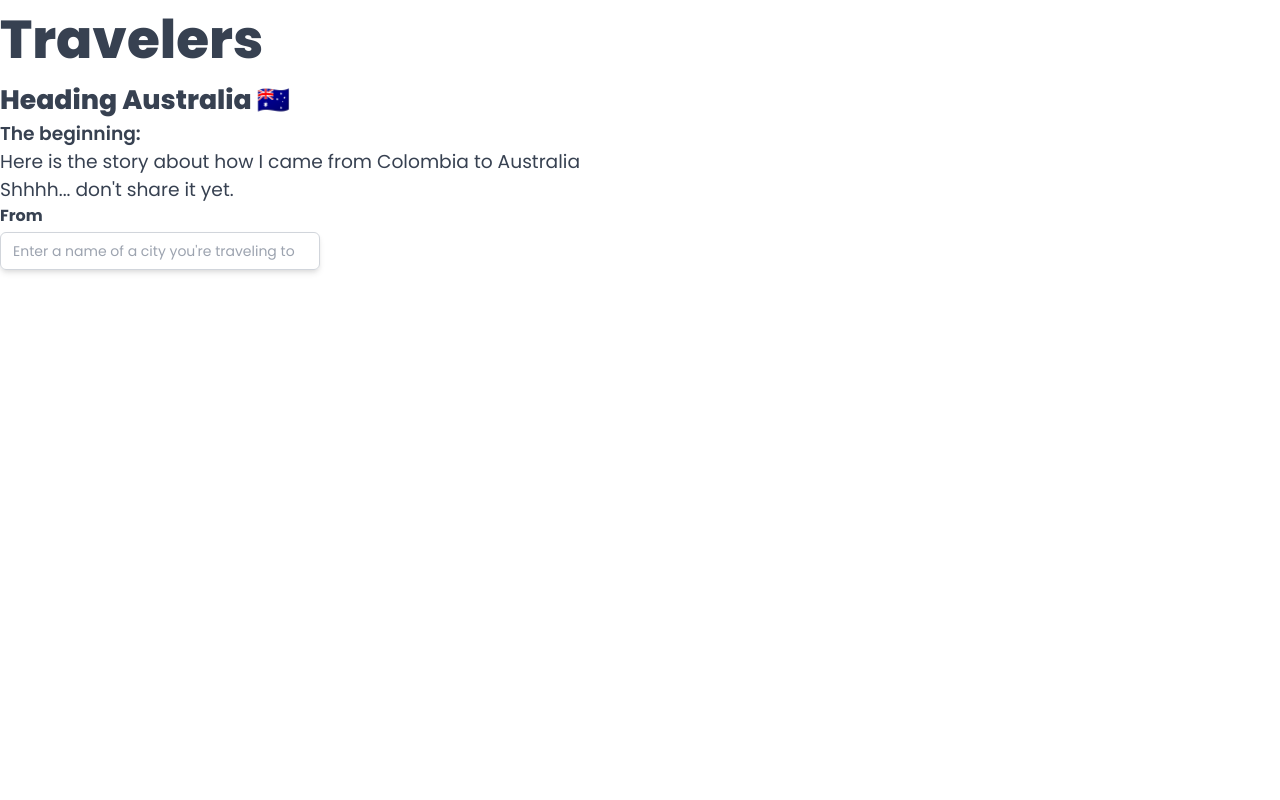
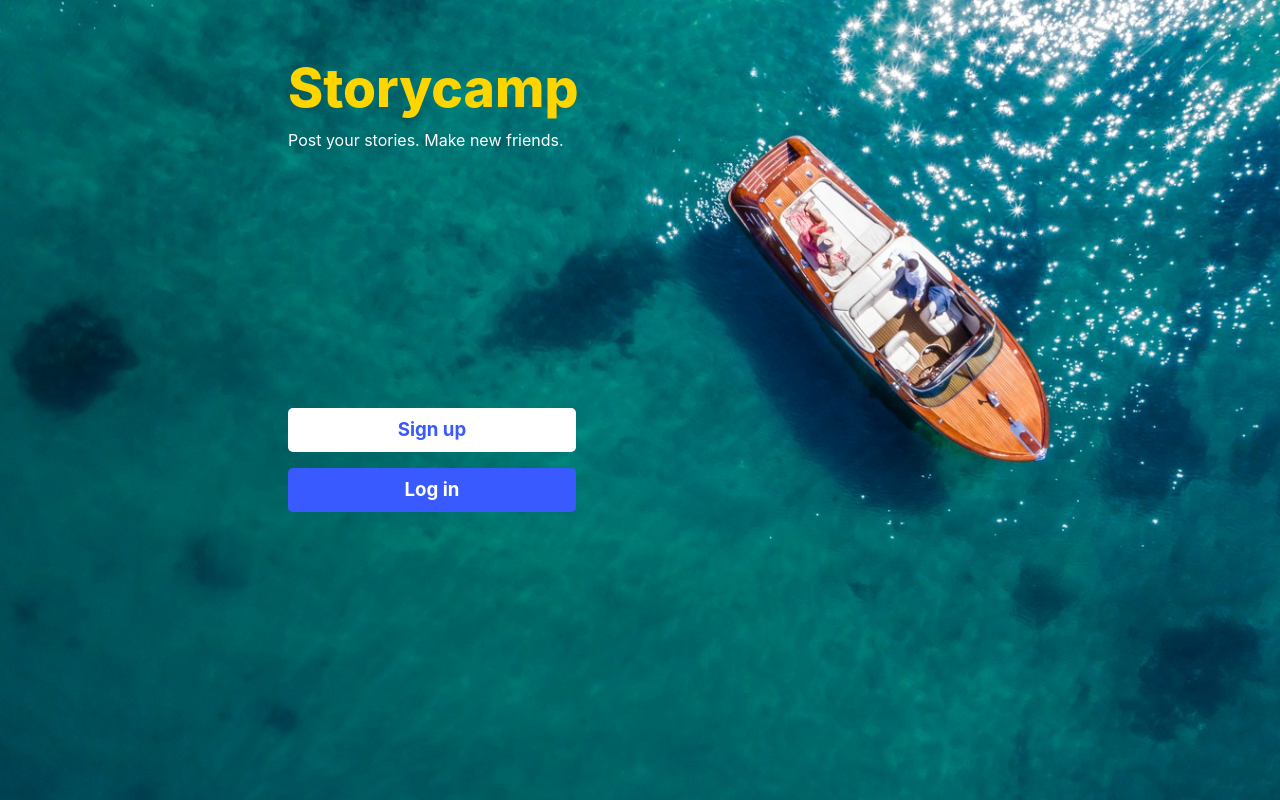
Before and after one commit to jhonny9550/personal-blog, a React (Create React App) app: page / in a window 1280 px wide. Built offline with nearby package versions, Linux system fonts and the light colour scheme.

Commit message:
#6 (Authentication)
Home page created

Login initial page added

React router dom added to libraries and configured

```diff
--- a/package.json
+++ b/package.json
@@ -13,6 +13,7 @@
     "react": "^17.0.2",
     "react-dom": "^17.0.2",
     "react-feather": "^2.0.9",
+    "react-router-dom": "^5.2.0",
     "react-scripts": "4.0.3",
     "typescript": "^4.2.3",
     "web-vitals": "^1.1.1"
@@ -44,6 +45,7 @@
   "devDependencies": {
     "@craco/craco": "^6.1.1",
     "@tailwindcss/postcss7-compat": "^2.0.4",
+    "@types/react-router-dom": "^5.1.7",
     "autoprefixer": "^9.8.6",
     "postcss": "^7.0.35",
     "tailwindcss": "npm:@tailwindcss/postcss7-compat@^2.0.4"
--- a/src/App.tsx
+++ b/src/App.tsx
@@ -1,22 +1,13 @@
 import React from "react";
-import { MapPin } from "react-feather";
-import TextInput from "./components/TextInput";
+import { BrowserRouter as Router } from "react-router-dom";
+import Routes from "./routes/Routes";
 
 const App = () => (
-  <div className="font-sans">
-    <h1>Travelers</h1>
-    <h2>Heading Australia 🇦🇺</h2>
-    <h3>The beginning:</h3>
-    <p>Here is the story about how I came from Colombia to Australia</p>
-    <p className="sbody">Shhhh... don't share it yet.</p>
-    <TextInput
-      id="to"
-      label="From"
-      placeholder="Enter a name of a city you're traveling to"
-      endIcon={<MapPin className="text-yellow" />}
-      outlined
-    />
-  </div>
+  <>
+    <Router>
+      <Routes />
+    </Router>
+  </>
 );
 
 export default App;
--- /dev/null
+++ b/src/components/HomeTitle.tsx
@@ -0,0 +1,12 @@
+import React from "react";
+
+const HomeTitle = () => {
+  return (
+    <div className="py-12">
+      <h1 className="text-yellow">Storycamp</h1>
+      <span className="text-white">Post your stories. Make new friends.</span>
+    </div>
+  );
+};
+
+export default HomeTitle;
--- a/src/components/TextInput.tsx
+++ b/src/components/TextInput.tsx
@@ -1,11 +1,4 @@
-import React, {
-  ReactElement,
-  ReactNode,
-  useCallback,
-  useEffect,
-  useRef,
-  useState,
-} from "react";
+import React, { useCallback, useState } from "react";
 
 export type TextInputProps = {
   id: string;
@@ -13,11 +6,8 @@ export type TextInputProps = {
   value?: string | number;
   label?: string;
   placeholder?: string;
-  fullWidth?: boolean;
   onChange?: (event: React.ChangeEvent<HTMLInputElement>) => string;
-  outlined?: boolean;
-  startIcon?: ReactElement;
-  endIcon?: ReactElement;
+  className?: string;
 };
 
 const TextInput: React.FC<TextInputProps> = ({
@@ -26,11 +16,8 @@ const TextInput: React.FC<TextInputProps> = ({
   type = "text",
   onChange,
   label = "",
-  fullWidth = false,
   placeholder = "",
-  outlined = false,
-  startIcon,
-  endIcon,
+  className = "",
 }) => {
   const [v, setV] = useState(value);
 
@@ -43,11 +30,11 @@ const TextInput: React.FC<TextInputProps> = ({
   );
 
   return (
-    <div className="max-w-xs">
+    <div className={`max-w-xs ${className}`}>
       <label htmlFor={id} className="block text-gray-700 font-bold">
         {label}
       </label>
-      <div className="mt-1 relative rounded-md shadow-md">
+      <div className="mt-1 relative rounded-md shadow-sm">
         <input
           id={id}
           name={id}
--- /dev/null
+++ b/src/config/routes.ts
@@ -0,0 +1,11 @@
+const ROUTE_NAMES = {
+  HOME: "/",
+  SIGN_IN: "/signin",
+  SIGN_UP: "/signup",
+  VALIDATE_ACCOUNT: "/signup/validate",
+  RESET_PASSWORD: "/signup/reset",
+  NOT_FOUND: "/404",
+  ABOUT: "/about",
+};
+
+export default ROUTE_NAMES;
--- a/src/index.css
+++ b/src/index.css
@@ -52,14 +52,16 @@ code {
   svg {
     @apply text-gray-700 stroke-current;
   }
+  button:focus {
+    @apply outline-none;
+  }
 }
 
 @layer components {
   /* Buttons */
   .btn {
-    @apply font-bold disabled:opacity-50 disabled:cursor-default;
-    border-radius: 23px;
-    height: 45px;
+    @apply font-bold py-2 disabled:opacity-50 disabled:cursor-default;
+    border-radius: 5px;
     font-size: 14pt;
     min-width: 112px;
   }
@@ -83,6 +85,15 @@ code {
   }
   .btn-blue-outlined:hover {
     @apply bg-blue text-white border-0 disabled:bg-transparent disabled:border-2 disabled:text-blue;
+  }
+  .btn-white {
+    @apply btn bg-white text-blue;
+  }
+  .btn-white:hover {
+    @apply bg-grey-light disabled:bg-white;
+  }
+  .btn-white > svg {
+    stroke: #ffffff;
   }
   .btn-yellow {
     @apply btn bg-yellow text-black;
--- /dev/null
+++ b/src/pages/Home.tsx
@@ -0,0 +1,21 @@
+import React from "react";
+import { Link } from "react-router-dom";
+import HomeTitle from "../components/HomeTitle";
+import ROUTE_NAMES from "../config/routes";
+
+const Home = () => {
+  return (
+    <div className="mx-72">
+      <HomeTitle />
+      <div className="h-48"></div>
+      <Link to={ROUTE_NAMES.SIGN_UP}>
+        <button className="btn-white block w-72 mt-4">Sign up</button>
+      </Link>
+      <Link to={ROUTE_NAMES.SIGN_IN}>
+        <button className="btn-blue block w-72 mt-4">Log in</button>
+      </Link>
+    </div>
+  );
+};
+
+export default Home;
--- /dev/null
+++ b/src/pages/Signin.tsx
@@ -0,0 +1,23 @@
+import React from "react";
+import HomeTitle from "../components/HomeTitle";
+import TextInput from "../components/TextInput";
+
+const Signin = () => {
+  return (
+    <div className="mx-72">
+      <HomeTitle />
+      <div className="bg-white p-4 rounded-md shadow-md max-w-xs">
+        <TextInput id="email" label="Email" type="text" />
+        <TextInput
+          id="password"
+          label="Password"
+          type="password"
+          className="mt-2"
+        />
+        <button className="btn-blue btn-large mt-4">Log in</button>
+      </div>
+    </div>
+  );
+};
+
+export default Signin;
--- /dev/null
+++ b/src/routes/Routes.tsx
@@ -0,0 +1,33 @@
+import React from "react";
+import { Redirect, Route, Switch } from "react-router-dom";
+import ROUTE_NAMES from "../config/routes";
+import Home from "../pages/Home";
+import Signin from "../pages/Signin";
+import backgroundImage from "../assets/images/home-background.jpg";
+
+const Routes = () => (
+  <Switch>
+    <Route exact path="/">
+      <div
+        style={{ backgroundImage: `url(${backgroundImage})` }}
+        className="h-full w-full bg-cover bg-no-repeat"
+      >
+        <Home />
+      </div>
+    </Route>
+    <Route exact path="/signin">
+      <div
+        style={{ backgroundImage: `url(${backgroundImage})` }}
+        className="h-full w-full bg-cover bg-no-repeat"
+      >
+        <Signin />
+      </div>
+    </Route>
+    <Route path="/404">Page not found</Route>
+    <Route path="*">
+      <Redirect to={ROUTE_NAMES.NOT_FOUND} />
+    </Route>
+  </Switch>
+);
+
+export default Routes;
```
Also changed, not shown: src/assets/images/home-background.jpg (added), 1 other file (tests, documents, lock files or other folders).
